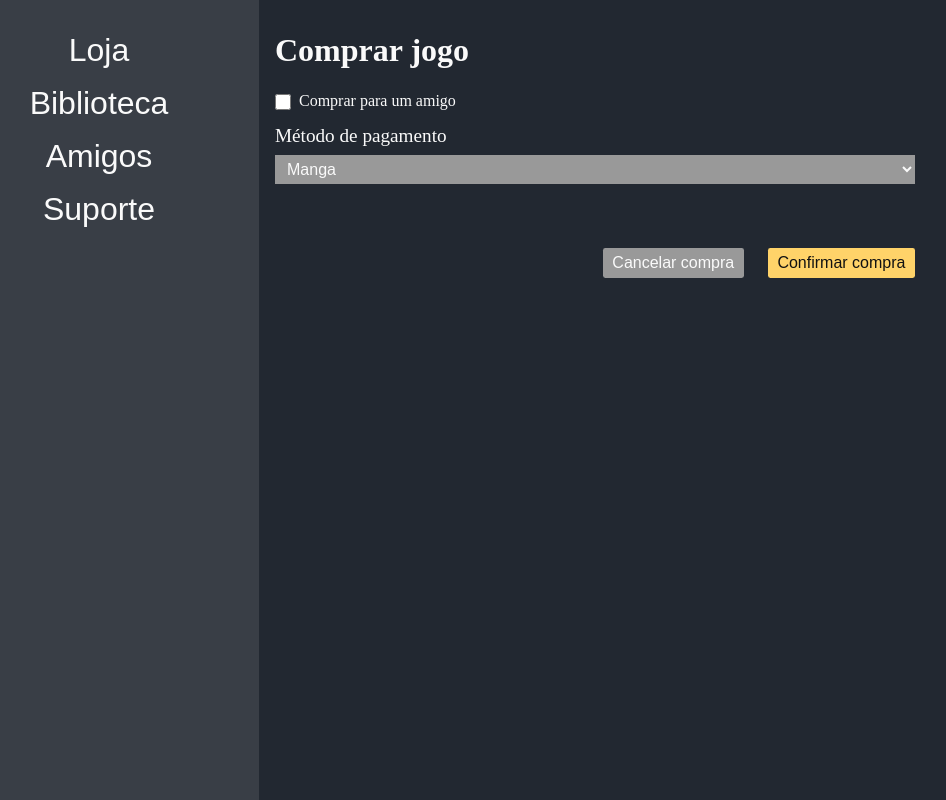
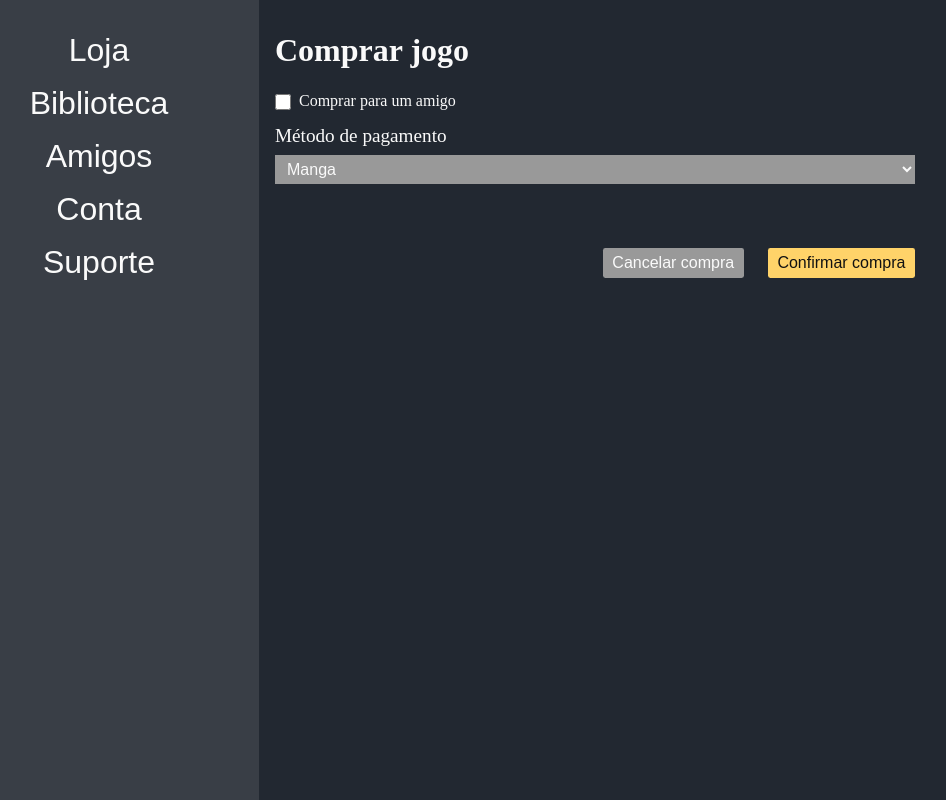
Before and after one commit to Bombaninha/engn_steam, a React (Create React App) app: page / in a window 1280 px wide. Shown: the whole page, without its empty margins (61-1007 px from the left). Built offline with nearby package versions, Linux system fonts and the light colour scheme.

Commit message:
account path added

```diff
--- a/src/components/lateral_menu/index.tsx
+++ b/src/components/lateral_menu/index.tsx
@@ -21,6 +21,9 @@ const LateralMenu: React.FC = () => {
             <button onClick={() => handleClick(Path.FRIENDS)}>
                 Amigos
             </button>
+            <button onClick={() => handleClick(Path.ACCOUNT)}>
+                Conta
+            </button>
             <button onClick={() => handleClick(Path.SUPPORT)}>
                 Suporte
             </button>
--- a/src/constant/Path.ts
+++ b/src/constant/Path.ts
@@ -4,6 +4,7 @@ class Path {
 	// REGISTER = `/register`
 	MENU = `/`
 	LIBRARY = `/library`
+	ACCOUNT = '/account'
 	FRIENDS = `/friends`
 	SUPPORT = `/support`
 }
--- /dev/null
+++ b/src/view/account/index.tsx
@@ -0,0 +1,8 @@
+import React from 'react'
+
+const Account: React.FC = () => {
+    return (
+        <h1 className="page-title">Conta</h1>
+    )
+}
+export default Account
--- a/src/view/index.tsx
+++ b/src/view/index.tsx
@@ -5,6 +5,7 @@ import HistoryService from '../services/history/HistoryService'
 import Library from './library'
 import Store from './store'
 import Support from './support'
+import Account from './account'
 import Friends from './friends'
 import NotFound from './not_found'
 import LateralMenu from '../components/lateral_menu'
@@ -18,6 +19,7 @@ const Main: React.FC = () => {
 					<Route exact path={Path.MENU} component={Store} />
 					<Route exact path={Path.LIBRARY} component={Library} />
 					<Route exact path={Path.FRIENDS} component={Friends} />
+					<Route exact path={Path.ACCOUNT} component={Account} />
 					<Route exact path={Path.SUPPORT} component={Support} />
 					<Route path={'/'} component={NotFound} />
 				</Switch>
```
Also changed, not shown: 1 other file (tests, documents, lock files or other folders).
